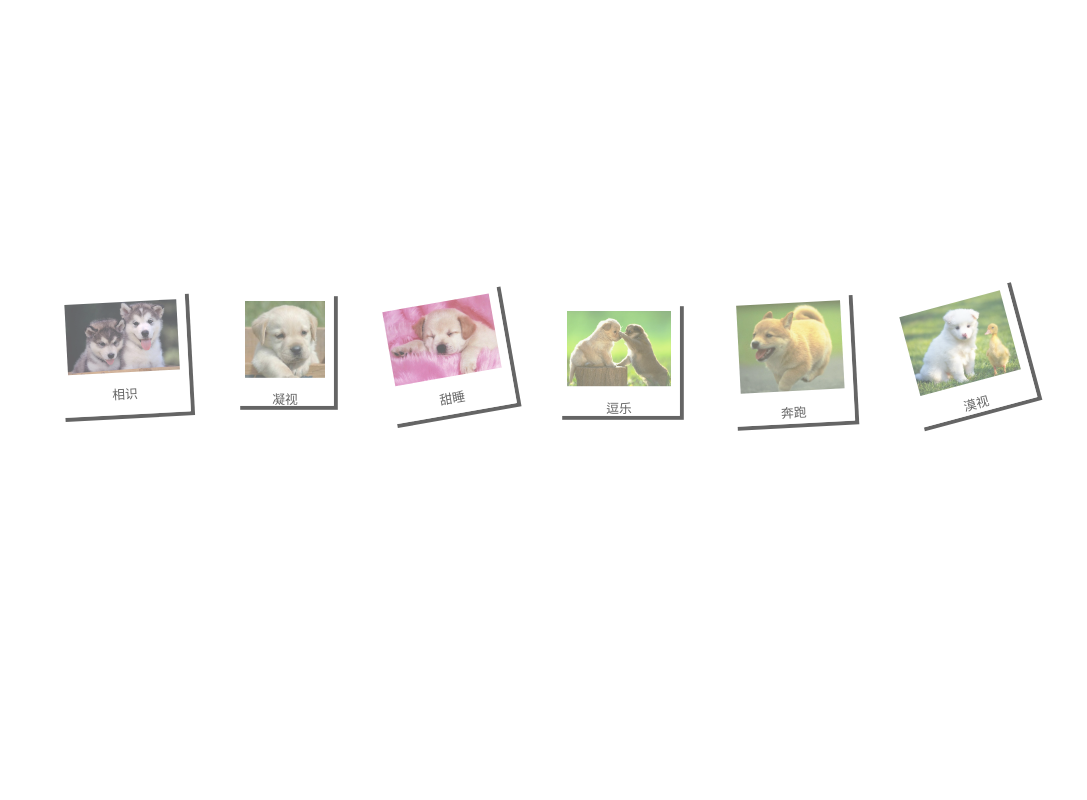
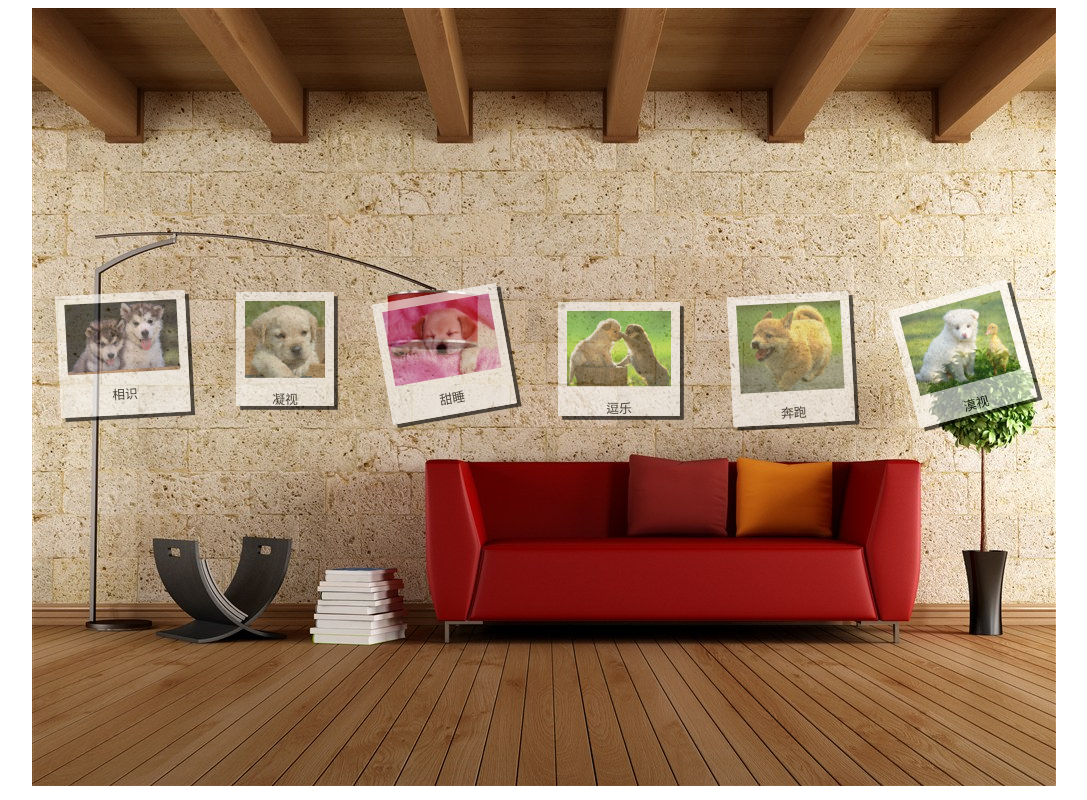
Before and after one commit to JIZHAOPING/HTML5-CSS3-, a plain HTML site: page task6.html in a window 1280 px wide. Shown: the whole page, without its empty margins (96-1183 px from the left). Drawn offline with Linux system fonts and the light colour scheme.

Commit message:
任务六

```diff
--- a/task6.html
+++ b/task6.html
@@ -10,7 +10,7 @@
 				height: 778px;
 				margin: 0 auto;
 				background: ;
-				background: url(class/img/bg3.JPG) no-repeat;
+				background: url(img/bg3.JPG) no-repeat;
 			}
 			.im{
 				height: 200px;
```
